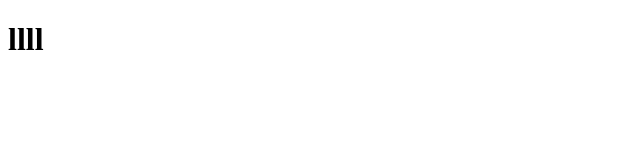
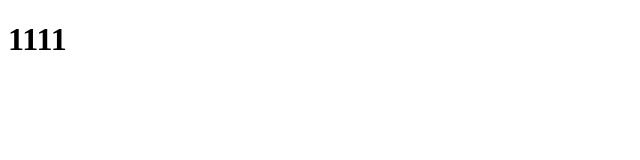
Before and after one commit to Sapiens-Idk/NFile, a plain HTML site: page Index.html in a window 1280 px wide. Shown: the full height of the page, 0-640 px from the left. Drawn offline with Linux system fonts and the light colour scheme.

Commit message:
Add files via upload

```diff
--- a/Index.html
+++ b/Index.html
@@ -6,7 +6,6 @@
     <title>Document</title>
 </head>
 <body>
-  <h1>llll</h1>
-
+  <h1>1111</h1>
 </body>
 </html>
```
